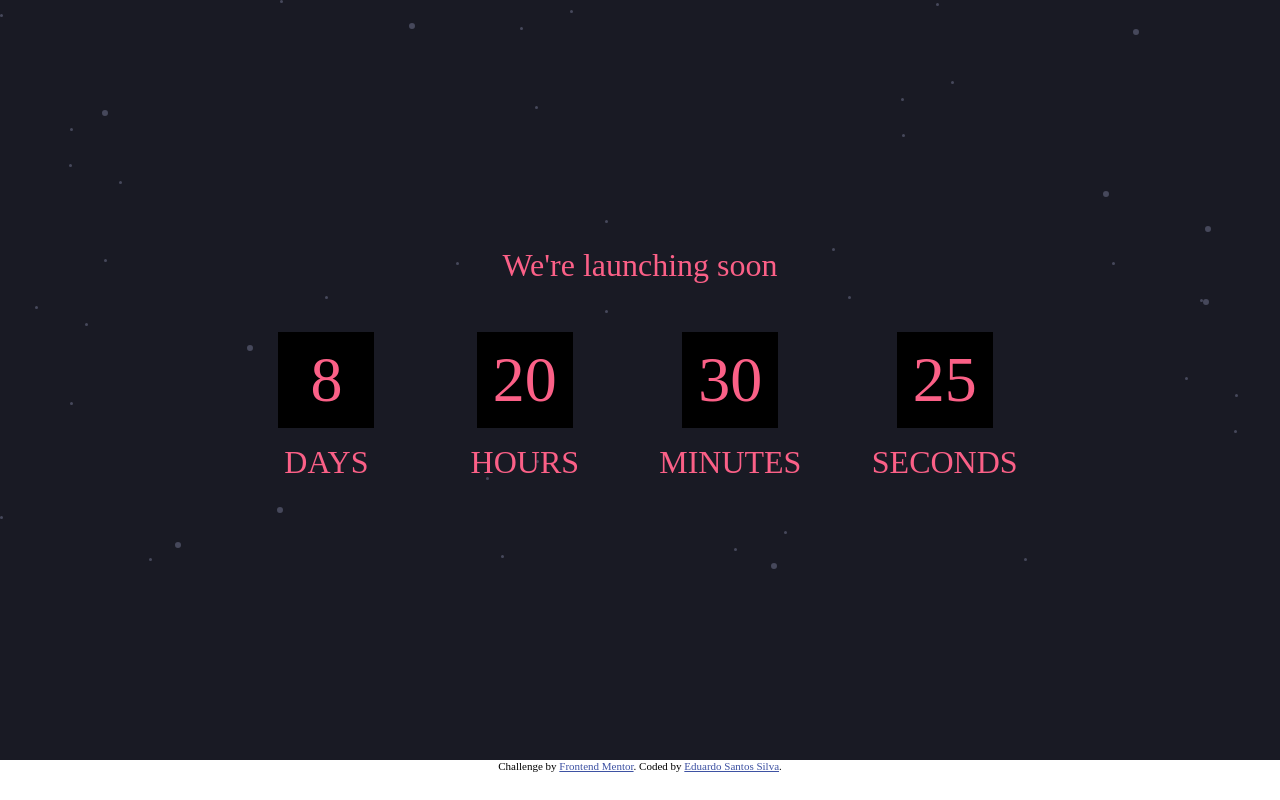
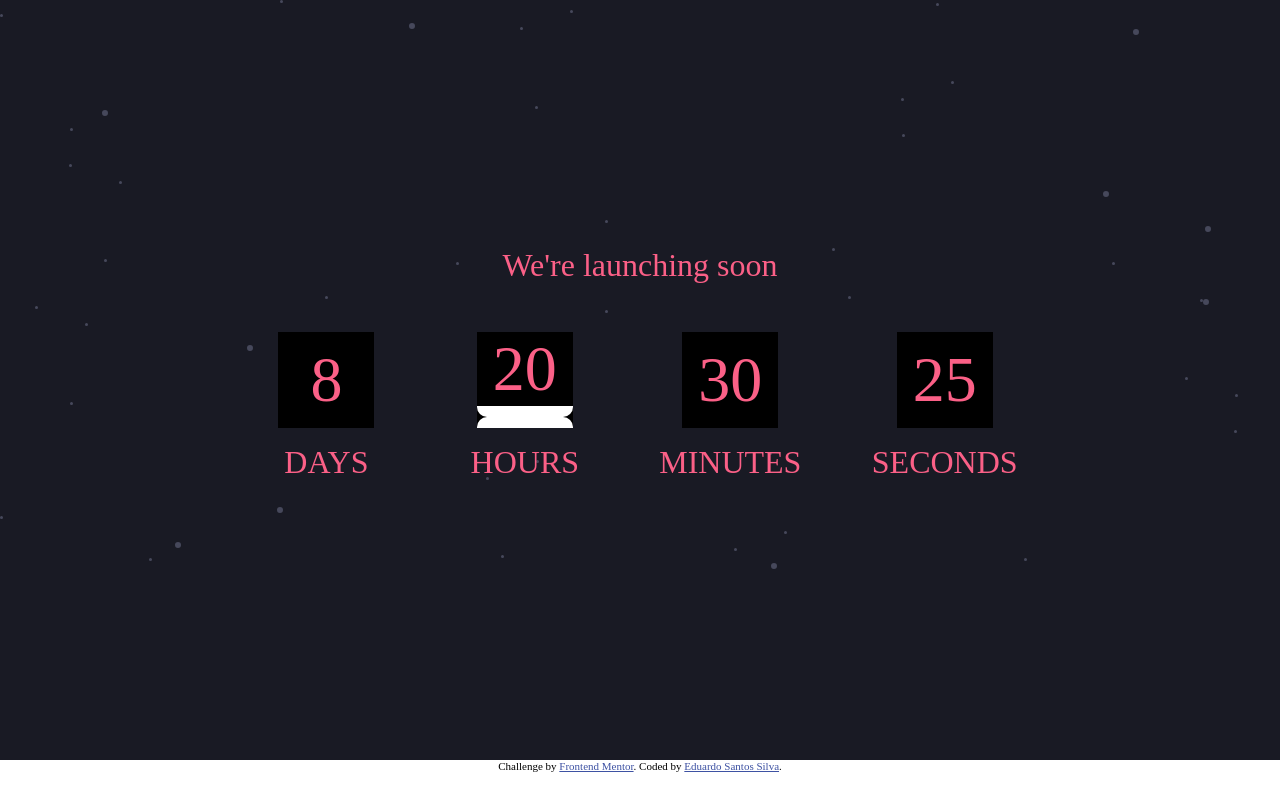
Before and after one commit to lSilverDev/countdown, an Angular app: page / in a window 1280 px wide. Built offline with nearby package versions, Linux system fonts and the light colour scheme.

Commit message:
new styles

```diff
--- a/src/app/components/countdown/countdown.component.css
+++ b/src/app/components/countdown/countdown.component.css
@@ -43,7 +43,22 @@
   display: flex;
   align-items: center;
   justify-content: center;
+  flex-direction: column;
   margin: 1em;
+}
+
+.box-up{
+  background-color: white;
+  width: 100%;
+  height: 50%;
+  border-radius: 0 0 10px 10px;
+}
+
+.box-down{
+  background-color: white;
+  width: 100%;
+  height: 50%;
+  border-radius: 10px 10px 0 0;
 }
 
 .box_number{
--- a/src/app/components/countdown/countdown.component.html
+++ b/src/app/components/countdown/countdown.component.html
@@ -16,6 +16,12 @@
     <div class="counter__box">
       <div class="box">
         <p class="box_number">{{hours}}</p>
+        <div class="box-up">
+
+        </div>
+        <div class="box-down">
+
+        </div>
       </div>
       <div class="box-title">
         <p class="title">HOURS</p>
```
